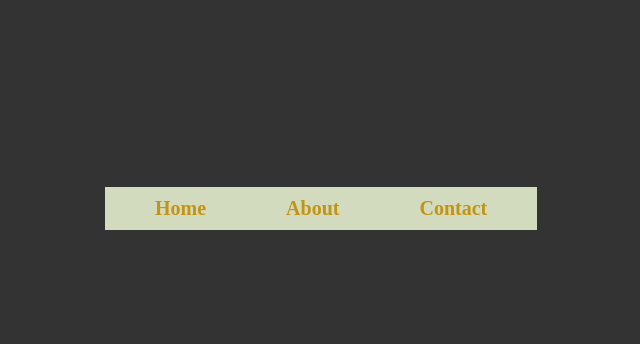
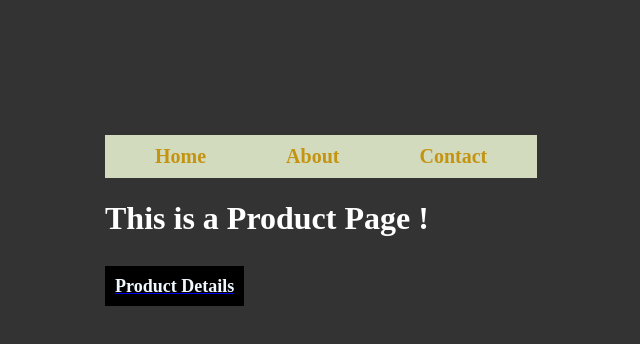
Before and after one commit to Limon714/react-redux, a React (Create React App) app: page /Products in a window 1280 px wide. Before the commit this address had no page. Shown: the top 344 px of the page, without its empty margins (310-950 px from the left). Built offline with nearby package versions, Linux system fonts and the light colour scheme.

Commit message:
Product page

```diff
--- a/src/App.js
+++ b/src/App.js
@@ -10,6 +10,8 @@ import Channel from "./Routerdom/NestedRouting/Channel";
 import Blog from "./Routerdom/NestedRouting/Blog";
 import Login from "./Routerdom/Login";
 import Protected from "./Routerdom/Protected";
+import Products from './Routerdom/Products/Products'
+import ProductSingle from "./Routerdom/Products/ProductSingle";
 const App = () => {
   return (
     <>
@@ -20,13 +22,16 @@ const App = () => {
             <Route path="/login" element={<Login />} />
             <Route path="/" element={<Protected Component={Home} />} />
             <Route path="/about" element={<Protected Component={About} />} />
-              {/* <Route path="blog" element={<Blog />} /> */}
+            {/* <Route path="blog" element={<Blog />} /> */}
             {/* </Route> */}
             <Route path="/contact/" element={<Contact />}>
               <Route path="company" element={<Company />} />
               <Route path="channel" element={<Channel />} />
               <Route path="blog" element={<Blog />} />
             </Route>
+            {/* Product Page */}
+            <Route path="/Products" element={<Products />} />
+            <Route path="/Products/:id" element={<ProductSingle />} />
           </Routes>
         </BrowserRouter>
       </div>
--- a/src/Routerdom/Login.js
+++ b/src/Routerdom/Login.js
@@ -17,7 +17,7 @@ const Login = () => {
   return (
     <>
       <div>
-        <h1> This is Your Login Page</h1>
+        <h1> Welcome to Login Page</h1>
         <br />
         <input type="text" placeholder="Enter your Name" />
         <br />
--- /dev/null
+++ b/src/Routerdom/Products/ProductSingle.js
@@ -0,0 +1,15 @@
+import React from 'react'
+import { useParams } from 'react-router-dom';
+
+const ProductSingle = () => {
+    const {Params} = useParams;
+    console.log("🚀 ~ file: ProductSingle.js ~ line 6 ~ ProductSingle ~ Params", Params)
+
+  return (
+    <div>
+      <h1>This is a Product Single Page !</h1>
+    </div>
+  );
+}
+
+export default ProductSingle
--- /dev/null
+++ b/src/Routerdom/Products/Products.js
@@ -0,0 +1,17 @@
+import React from 'react'
+import {Link} from 'react-router-dom'
+
+const Products = () => {
+  return (
+    <div>
+      <h1>This is a Product Page !</h1>
+      <br />
+      <Link to="Products/12">
+
+        <span>Product Details</span>
+      </Link>
+    </div>
+  );
+}
+
+export default Products
```
